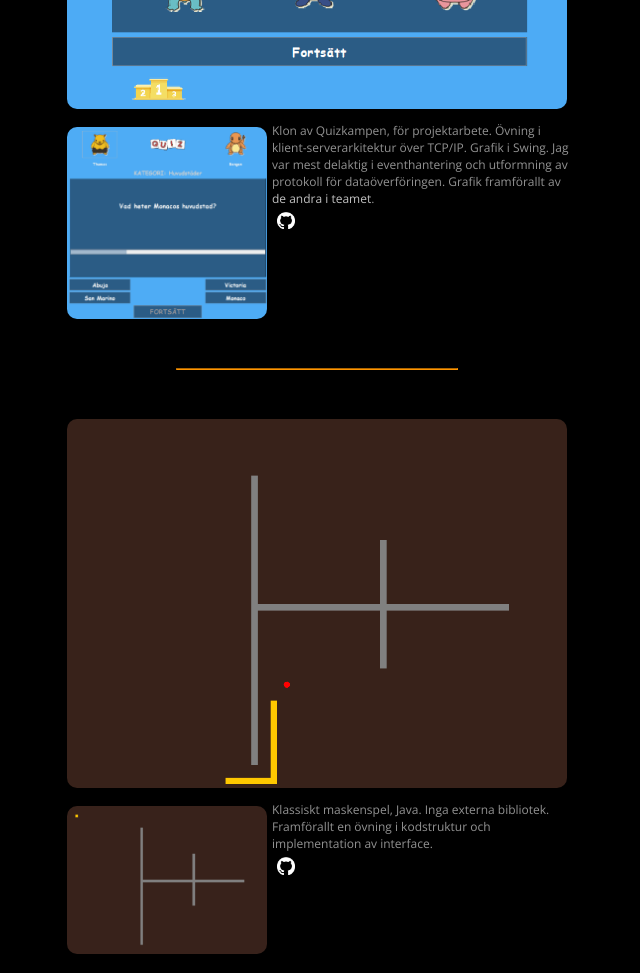
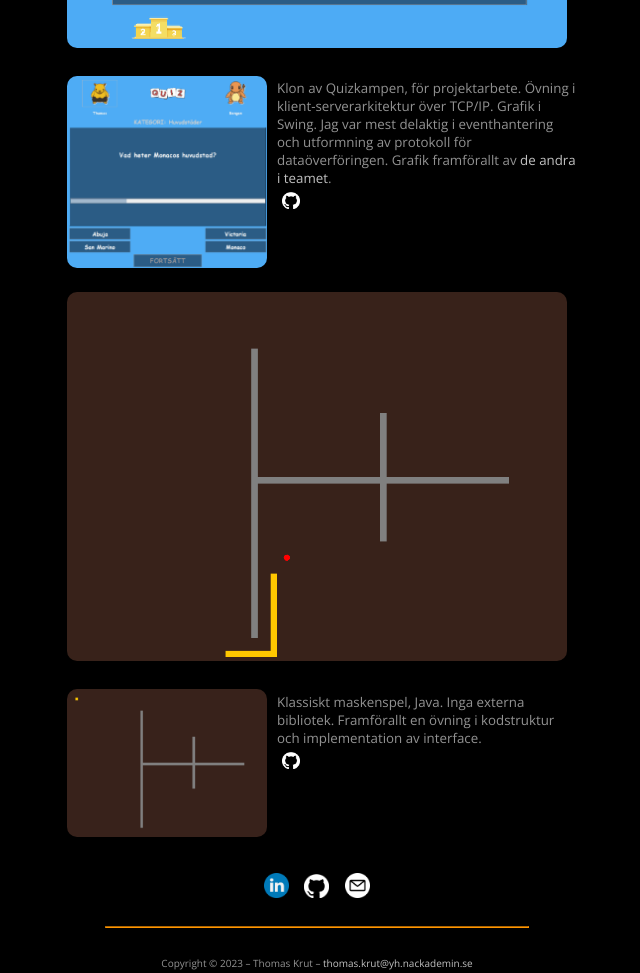
Before and after one commit to thomaskrut/portfolio, a plain HTML site: page portfolio.html in a window 1280 px wide. Shown: the part 1200-2173 px from the top of the page, without its empty margins (323-963 px from the left). Drawn offline with nearby package versions, Linux system fonts and the light colour scheme.

Commit message:
portfolio expanded

```diff
--- a/portfolio.html
+++ b/portfolio.html
@@ -40,15 +40,15 @@
         <tr>
             <td>
                 <img src="images/cv.gif" class="gif-left">
-             Online CV byggt utan externa ramverk, endast html, css och javascript. Använder fetch API för att hämta
-                JSON-fil med innehåll.
-                <br><a href="https://github.com/thomaskrut/cv-web"><img src="images/github.png" class="icon"></a>
+                <p>Online CV byggt utan externa ramverk, endast html, css och javascript. Använder fetch API för att
+                    hämta
+                    JSON-fil med innehåll.
+                    <br><a href="https://github.com/thomaskrut/cv-web"><img src="images/github.png" class="icon"></a>
+                </p>
             </td>
         </tr>
 
-        <tr>
-            <td><br><br><hr><br><br></td>
-        </tr>
+
 
         <tr>
             <td>
@@ -59,16 +59,19 @@
         <tr>
             <td>
                 <img src="images/quiz.gif" class="gif-left">
-               Klon av Quizkampen, för projektarbete. Övning i klient-serverarkitektur över TCP/IP. Grafik i Swing.
-                Jag var mest delaktig i eventhantering och utformning av protokoll för dataöverföringen. Grafik framförallt av
-                <a href="https://github.com/marree02/quizkampen/graphs/contributors" target="_blank">de andra i teamet</a>.
+                <p>
+                    Klon av Quizkampen, för projektarbete. Övning i klient-serverarkitektur över TCP/IP. Grafik i Swing.
+                    Jag var mest delaktig i eventhantering och utformning av protokoll för dataöverföringen. Grafik
+                    framförallt av
+                    <a href="https://github.com/marree02/quizkampen/graphs/contributors" target="_blank">de andra i
+                        teamet</a>.
 
-                <br><a href="https://github.com/thomaskrut/quizkampen"><img src="images/github.png" class="icon"></a>
+                    <br><a href="https://github.com/thomaskrut/quizkampen"><img src="images/github.png"
+                            class="icon"></a>
+                </p>
             </td>
         </tr>
-        <tr>
-            <td><br><br><hr><br><br></td>
-        </tr>
+
         <tr>
             <td>
                 <img src="images/snake.png" class="project">
@@ -78,9 +81,12 @@
         <tr>
             <td>
                 <img src="images/snake.gif" class="gif-left">
-                Klassiskt maskenspel, Java. Inga externa bibliotek. Framförallt en övning i kodstruktur och implementation av interface.
+                <p>
+                    Klassiskt maskenspel, Java. Inga externa bibliotek. Framförallt en övning i kodstruktur och
+                    implementation av interface.
 
-                <br><a href="https://github.com/thomaskrut/cv-web"><img src="images/github.png" class="icon"></a>
+                    <br><a href="https://github.com/thomaskrut/cv-web"><img src="images/github.png" class="icon"></a>
+                </p>
             </td>
         </tr>
 
--- a/style.css
+++ b/style.css
@@ -1,4 +1,3 @@
-
 @import url('https://fonts.googleapis.com/css2?family=Open+Sans&family=Prompt:wght@800&display=swap');
 
 body {
@@ -21,15 +20,8 @@ table.portfolio {
     max-width: 20%;
     margin: auto;
 
-    font-size: 9pt;
+    font-size: 10pt;
 }
-
-
-td.right {
-    text-align: right;
-
-}
-
 
 
 nav {
@@ -106,23 +98,17 @@ img.portrait {
 
 img.project {
     max-width: 500px;
-    padding: 5px;
-    border-radius: 15px;
+    padding: 10px;
+    border-radius: 20px;
 }
 
 img.gif-left {
     max-width: 200px;
-    padding: 5px;
+    padding: 10px;
     float: left;
-    border-radius: 15px;
+    border-radius: 20px;
 }
 
-img.gif-right {
-    max-width: 200px;
-    padding: 5px;
-    float: right;
-    border-radius: 15px;
-}
 
 @media screen and (max-width: 800px) {
 
```
